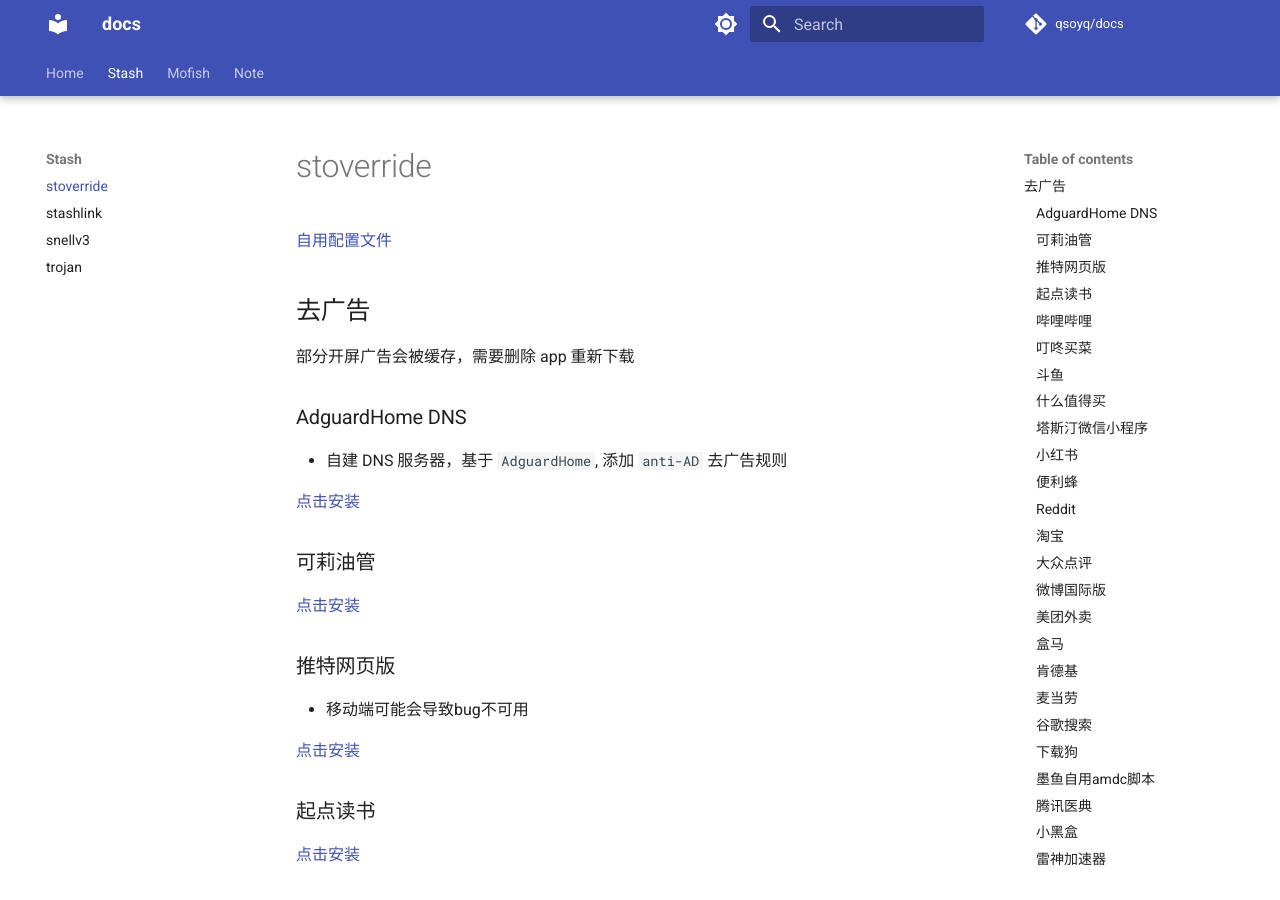
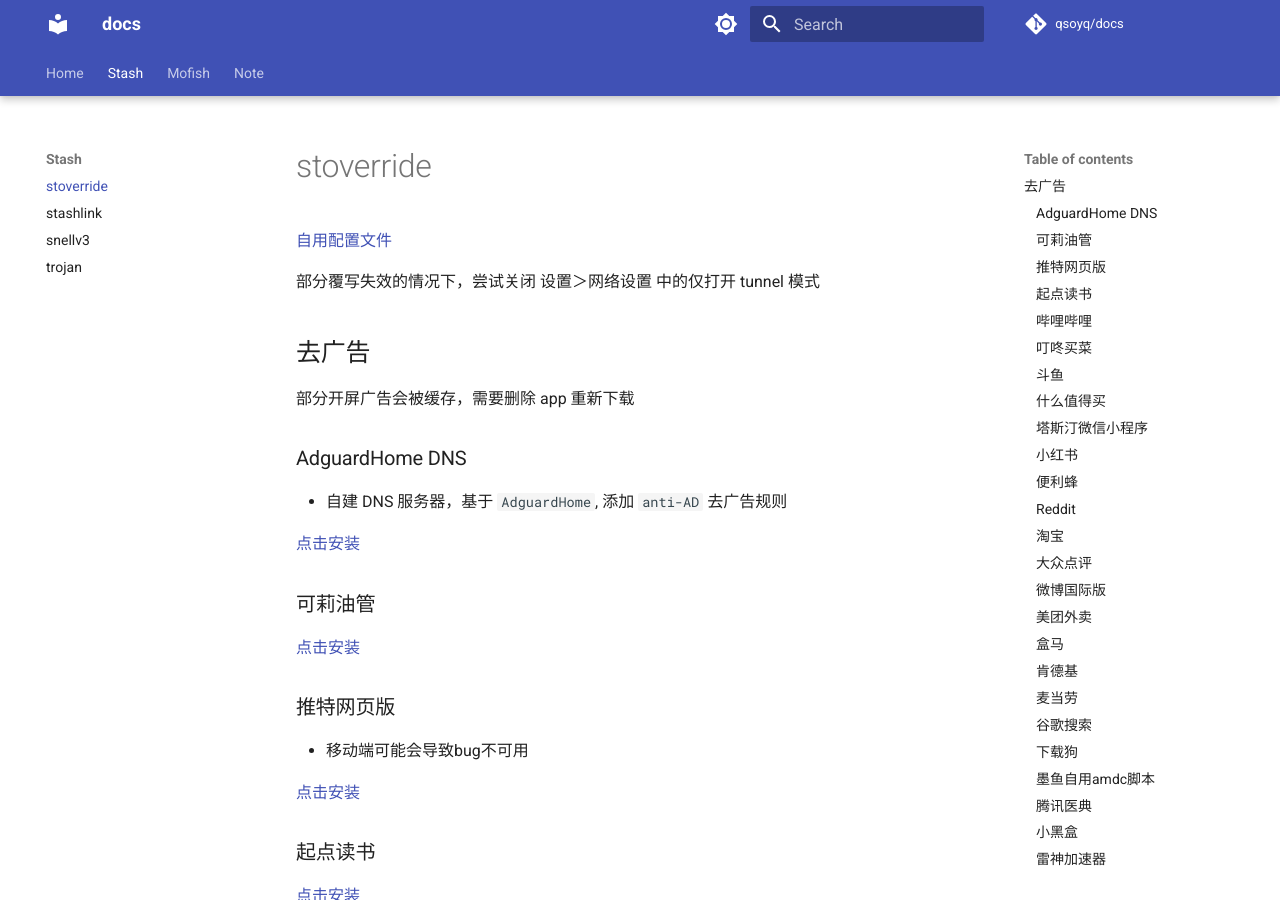
Before and after one commit to qsoyq/docs, an MkDocs documentation site: the page built from docs/Stash/stoverride.md, in a window 1280 px wide and 900 px high. Built offline with MkDocs 1.6.1 and Material for MkDocs 9.7.7, drawn with Linux system fonts in a browser that asks for light colours; comment, search, counter and statistics services are not loaded.

Commit message:
Update stoverride.md

```diff
--- a/docs/Stash/stoverride.md
+++ b/docs/Stash/stoverride.md
@@ -2,6 +2,7 @@
 
 [自用配置文件](https://link.stash.ws/install-config/raw.githubusercontent.com/qsoyq/shell/main/config/stash/default.yaml)
 
+部分覆写失效的情况下，尝试关闭 设置＞网络设置 中的仅打开 tunnel 模式
 ## 去广告
 
 部分开屏广告会被缓存，需要删除 app 重新下载
```
